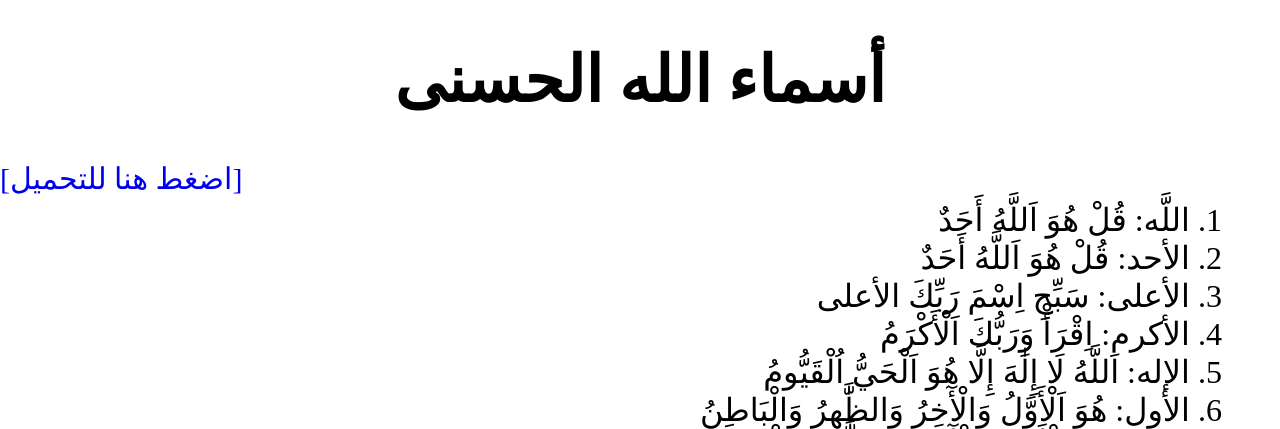
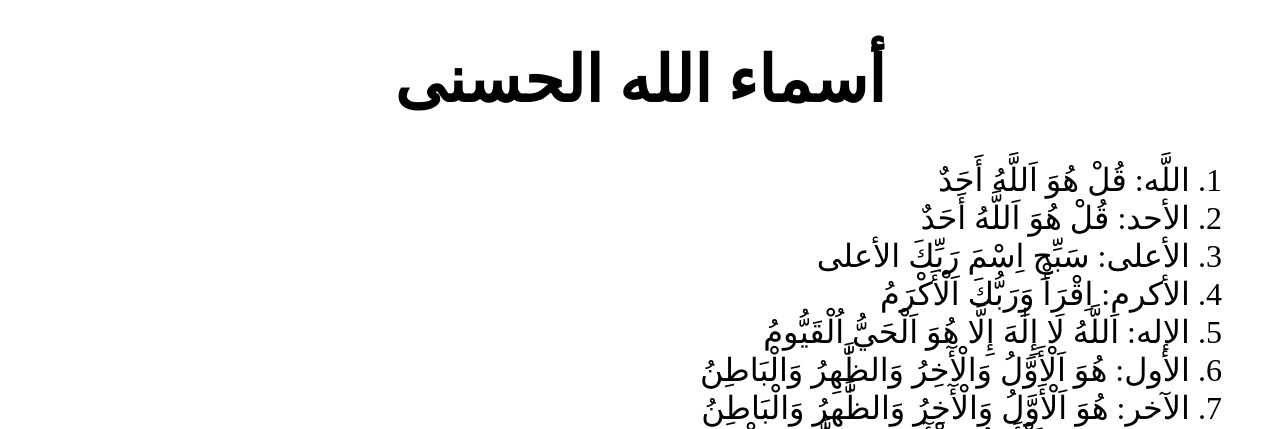
Before and after one commit to umawi1427/umawi-blogger, a PHP site: the page made by أسماء الله.php in a window 1280 px wide. Shown: the part 46-475 px from the top of the page. Run offline with PHP 8.4, Linux system fonts and the light colour scheme.

Commit message:
Update أسماء الله.php

```diff
--- a/أسماء الله.php
+++ b/أسماء الله.php
@@ -32,7 +32,6 @@ session_start();
     </nav>
 
     <h1 class="h">أسماء الله الحسنى</h1>
-    <a class="downloadLink" href="downloads/أسماء الله الحسنى من القرءان والسنة.pdf" style="font-size: 30px">[اضغط هنا للتحميل]</a>
     <ol class="p">
         <li>اللَّه: قُلْ هُوَ اَللَّهُ أَحَدٌ</li>
         <li>الأحد: قُلْ هُوَ اَللَّهُ أَحَدٌ</li>
```
